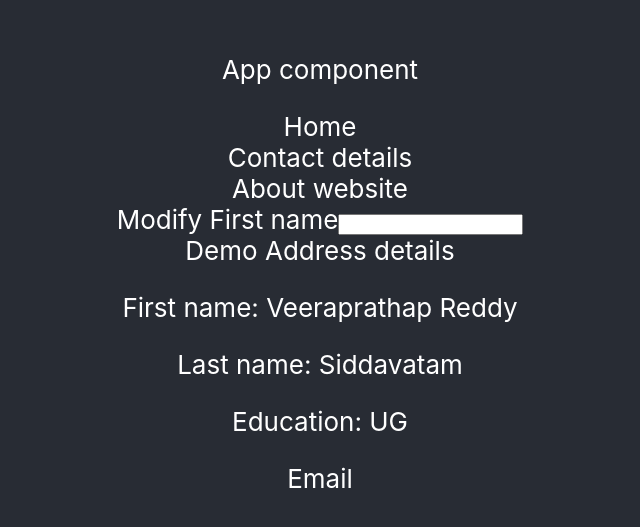
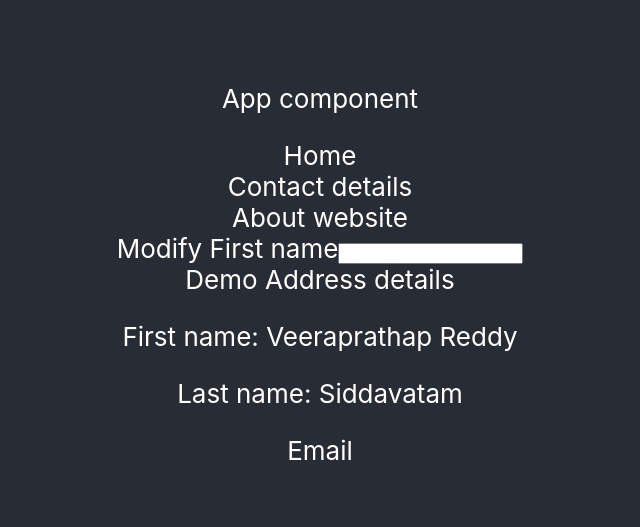
Before and after one commit to VTU9730/veer, a React (Create React App) app: page / in a window 1280 px wide. Shown: the part 139-666 px from the top of the page, without its empty margins (320-960 px from the left). Built offline with nearby package versions, Linux system fonts and the light colour scheme.

Commit message:
education-details-removed

```diff
--- a/src/Address.jsx
+++ b/src/Address.jsx
@@ -12,7 +12,7 @@ function Address(){
             {app} Address details
             <p>First name: {user.firstName}</p>
             <p>Last name: {user.lastName}</p>
-            <p>Education: {user.education}</p>
+
         </div>
     )
 }
```
